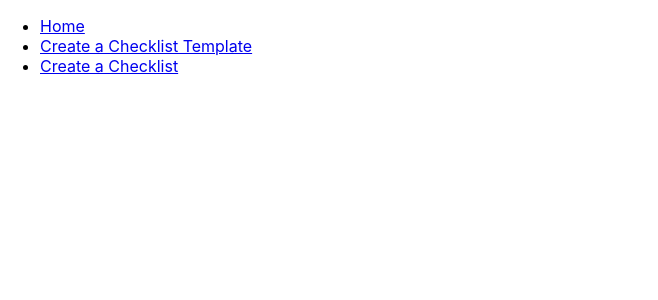
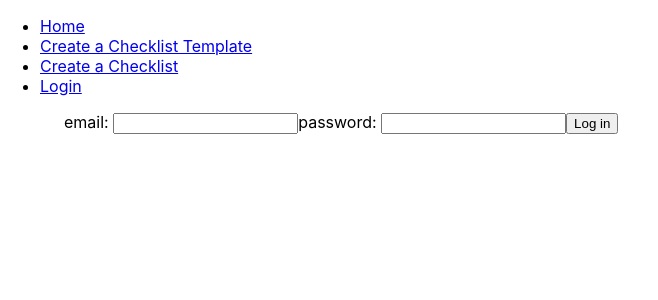
Before and after one commit to GraysonRicketts/Checklist-It, a React (Create React App) app: page /login in a window 1280 px wide. Shown: the top 300 px of the page, without its empty margins (0-658 px from the left). Built offline with nearby package versions, Linux system fonts and the light colour scheme.

Commit message:
Add login and logout

```diff
--- /dev/null
+++ b/src/Account/container/Login.js
@@ -0,0 +1,45 @@
+import React, { useState } from 'react';
+import { useDispatch } from "react-redux";
+import { useHistory } from 'react-router-dom';
+import { login } from '../user.actions';
+
+function Login(props) {
+    const [email, setEmail] = useState('');
+    const [password, setPassword] = useState('');
+
+    const history = useHistory();
+    const dispatch = useDispatch();
+
+    const handleSubmit = () => {
+        history.push(``);
+        dispatch(login(email, password));
+    }
+
+    const onEmailChange = (event) => {
+        const email = event.target.value.trim();
+
+        setEmail(email);
+    }
+
+    const onPasswordChange = (event) => {
+        const password = event.target.value.trim();
+
+        setPassword(password);
+    }
+
+    return (
+        <form onSubmit={handleSubmit}>
+            <label>
+                email: <input type="text" value={email} onChange={onEmailChange} />
+            </label>
+
+            <label>
+                password: <input type="password" value={password} onChange={onPasswordChange} />
+            </label>
+
+            <input type="submit" value="Log in" />
+        </form>
+    );
+}
+
+export default Login;
--- /dev/null
+++ b/src/Account/user.actions.js
@@ -0,0 +1,9 @@
+export const login = (email, password) => ({
+    type: 'LOGIN',
+    email,
+    password
+})
+
+export const logout = () => ({
+    type: 'LOGOUT'
+});
--- /dev/null
+++ b/src/Account/user.reducer.js
@@ -0,0 +1,14 @@
+const user = (state = null, action) => {
+    switch(action.type) {
+        case 'LOGIN':
+            return {
+                email: action.email
+            };
+        case 'LOGOUT':
+            return null
+        default:
+            return state;
+    }
+}
+
+export default user
--- a/src/App/App.js
+++ b/src/App/App.js
@@ -9,9 +9,11 @@ import {
 import Home from './Home';
 import CreateChecklist from '../Checklist/container/CreateChecklist';
 import VisibleChecklist from '../Checklist/container/VisibleChecklist';
-import { useDispatch } from "react-redux";
+import { useDispatch, useSelector } from "react-redux";
 import { updateTemplate, createTemplate } from '../ChecklistTemplate/templates.actions'
 import CreateTemplate from '../ChecklistTemplate/containers/CreateTemplate';
+import Login from '../Account/container/Login';
+import { logout } from '../Account/user.actions';
 
 function App() {
   // TODO: remove, only for faster testing
@@ -35,6 +37,12 @@ function App() {
     }
   ], 'defaultedData'));
 
+  const loggedInUser = useSelector(s => s.user);
+
+  const handleLogout = () => {
+    dispatch(logout);
+  }
+
   return (
     <Router>
       <>
@@ -48,6 +56,9 @@ function App() {
           </li>
           <li>
             <Link to="/createChecklist">Create a Checklist</Link>
+          </li>
+          <li>
+            {loggedInUser ? <a href="" onClick={handleLogout}>Logout</a> : <Link to="/login">Login</Link>}
           </li>
         </ul>
       </nav>
@@ -69,6 +80,9 @@ function App() {
           <Route path="/checklist/:checklistId">
             <VisibleChecklist />
           </Route>
+          <Route path="/login">
+            <Login />
+          </Route>
         </Switch>
       </section>
 
--- a/src/reducers.js
+++ b/src/reducers.js
@@ -2,9 +2,11 @@ import { combineReducers } from 'redux';
 import visiblity from './Checklist/visibility.reducer';
 import templates from './ChecklistTemplate/templates.reducer';
 import checklists from './Checklist/checklists.reducer';
+import user from './Account/user.reducer';
 
 export default combineReducers({
     visiblity,
     templates,
-    checklists
+    checklists,
+    user
 })
```
Also changed, not shown: 1 other file (tests, documents, lock files or other folders).
